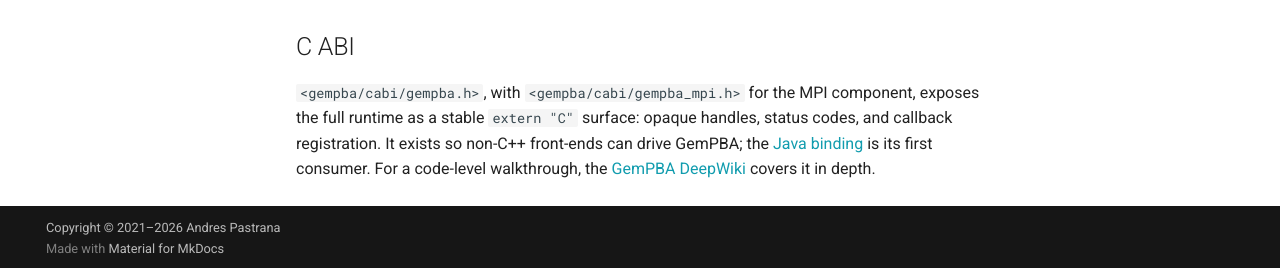
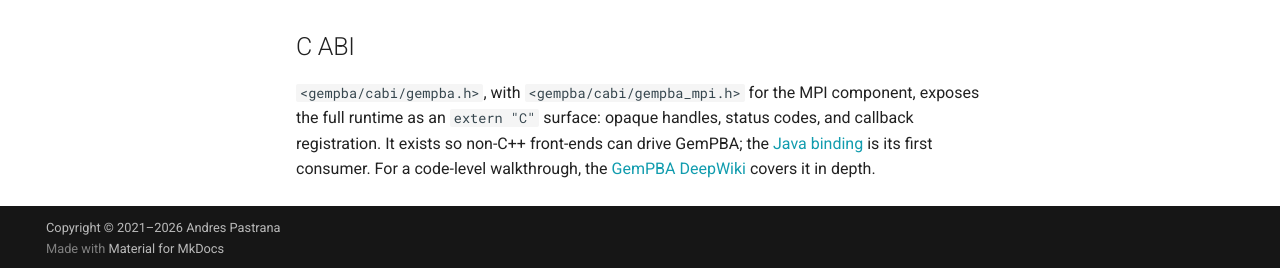
Before and after one commit to rapastranac/gempba-docs, an MkDocs documentation site: the page built from docs/reference/index.md, in a window 1280 px wide and 900 px high, scrolled down 1269 px. Shown: the part 629-897 px from the top of the window. Built offline with MkDocs 1.6.1 and Material for MkDocs 9.7.7, drawn with Linux system fonts in a browser that asks for light colours; comment, search, counter and statistics services are not loaded.

Commit message:
#37 docs(#1, #471, #473): Stop calling the C ABI stable, since v5.0.0 renamed its calls

```diff
--- a/docs/reference/index.md
+++ b/docs/reference/index.md
@@ -46,4 +46,4 @@ The runtime carries a built-in telemetry subsystem under `include/gempba/telemet
 
 ## C ABI
 
-`<gempba/cabi/gempba.h>`, with `<gempba/cabi/gempba_mpi.h>` for the MPI component, exposes the full runtime as a stable `extern "C"` surface: opaque handles, status codes, and callback registration. It exists so non-C++ front-ends can drive GemPBA; the [Java binding](../java/how-it-works.md) is its first consumer. For a code-level walkthrough, the [GemPBA DeepWiki](https://deepwiki.com/rapastranac/gempba) covers it in depth.
+`<gempba/cabi/gempba.h>`, with `<gempba/cabi/gempba_mpi.h>` for the MPI component, exposes the full runtime as an `extern "C"` surface: opaque handles, status codes, and callback registration. It exists so non-C++ front-ends can drive GemPBA; the [Java binding](../java/how-it-works.md) is its first consumer. For a code-level walkthrough, the [GemPBA DeepWiki](https://deepwiki.com/rapastranac/gempba) covers it in depth.
```
Also changed, not shown: docs/reference/file-index.md (+1 -1 lines), docs/telemetry/index.md (+1 -1 lines).
